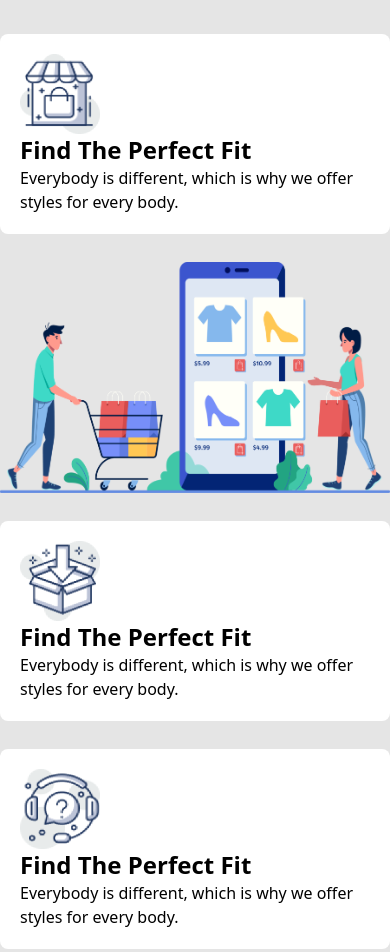
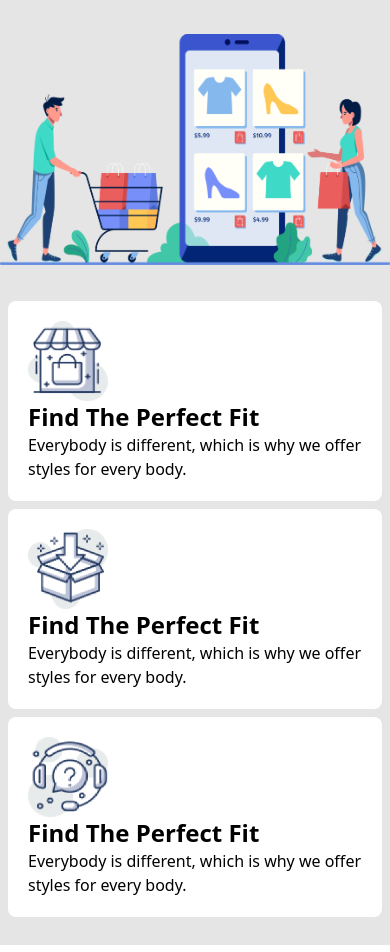
Before and after one commit to Md-Ikbal-Hasan/penguine-fashion-tailwind-css, a plain HTML site: page index.html in a window 390 px wide. Shown: the part 4580-5532 px from the top of the page. Drawn offline with nearby package versions, Linux system fonts and the light colour scheme.

Commit message:
responsive design done

```diff
--- a/index.html
+++ b/index.html
@@ -194,38 +194,40 @@
 
             <!-- our benifits  -->
             <section class="pb-5">
-                <div class="grid sm:grid-cols-2 gap-7">
+                <div class="grid grid-cols-1 md:grid-cols-2 gap-7 justify-center items-center">
 
-                    <div class="rounded-lg sm:flex bg-white p-5">
-                        <img class="w-20 h-20 mr-5 " src="images/house.png" alt="">
-                        <div class="">
-                            <h4 class="text-2xl font-bold">Find The Perfect Fit</h4>
-                            <p>Everybody is different, which is why we offer styles for every body.</p>
+                    <div class="md:order-2">
+                        <div class=" row-span-3 ">
+                            <img src="images/shopping.png" alt="">
+                        </div>
+                    </div>
+
+                    <div class="md:order-1">
+                        <div class="rounded-lg sm:flex bg-white p-5 m-2">
+                            <img class="w-20 h-20 mr-5 " src="images/house.png" alt="">
+                            <div class="">
+                                <h4 class="text-2xl font-bold">Find The Perfect Fit</h4>
+                                <p>Everybody is different, which is why we offer styles for every body.</p>
+                            </div>
                         </div>
 
+                        <div class="rounded-lg sm:flex bg-white p-5 m-2">
+                            <img class="w-20 h-20 mr-5" src="images/box.png" alt="">
+                            <div>
+                                <h4 class="text-2xl font-bold">Find The Perfect Fit</h4>
+                                <p>Everybody is different, which is why we offer styles for every body.</p>
+                            </div>
+                        </div>
+
+                        <div class="rounded-lg sm:flex bg-white p-5 m-2">
+                            <img class="w-20 h-20 mr-5" src="images/question.png" alt="">
+                            <div>
+                                <h4 class="text-2xl font-bold">Find The Perfect Fit</h4>
+                                <p>Everybody is different, which is why we offer styles for every body.</p>
+                            </div>
+                        </div>
                     </div>
 
-                    <div class=" row-span-3 ">
-                        <img src="images/shopping.png" alt="">
-                    </div>
-
-                    <div class="rounded-lg sm:flex bg-white p-5">
-                        <img class="w-20 h-20 mr-5" src="images/box.png" alt="">
-                        <div>
-                            <h4 class="text-2xl font-bold">Find The Perfect Fit</h4>
-                            <p>Everybody is different, which is why we offer styles for every body.</p>
-                        </div>
-
-                    </div>
-
-                    <div class="rounded-lg sm:flex bg-white p-5">
-                        <img class="w-20 h-20 mr-5" src="images/question.png" alt="">
-                        <div>
-                            <h4 class="text-2xl font-bold">Find The Perfect Fit</h4>
-                            <p>Everybody is different, which is why we offer styles for every body.</p>
-                        </div>
-
-                    </div>
                 </div>
             </section>
 
@@ -248,3 +250,42 @@
 </body>
 
 </html>
+
+
+
+<!-- our benifits  -->
+<!-- <section class="pb-5">
+        <div class="grid grid-cols-1 sm:grid-cols-2 gap-7">
+
+            <div class="rounded-lg sm:flex bg-white p-5">
+                <img class="w-20 h-20 mr-5 " src="images/house.png" alt="">
+                <div class="">
+                    <h4 class="text-2xl font-bold">Find The Perfect Fit</h4>
+                    <p>Everybody is different, which is why we offer styles for every body.</p>
+                </div>
+
+            </div>
+
+            <div class=" row-span-3 ">
+                <img src="images/shopping.png" alt="">
+            </div>
+
+            <div class="rounded-lg sm:flex bg-white p-5">
+                <img class="w-20 h-20 mr-5" src="images/box.png" alt="">
+                <div>
+                    <h4 class="text-2xl font-bold">Find The Perfect Fit</h4>
+                    <p>Everybody is different, which is why we offer styles for every body.</p>
+                </div>
+
+            </div>
+
+            <div class="rounded-lg sm:flex bg-white p-5">
+                <img class="w-20 h-20 mr-5" src="images/question.png" alt="">
+                <div>
+                    <h4 class="text-2xl font-bold">Find The Perfect Fit</h4>
+                    <p>Everybody is different, which is why we offer styles for every body.</p>
+                </div>
+
+            </div>
+        </div>
+    </section> -->
```
